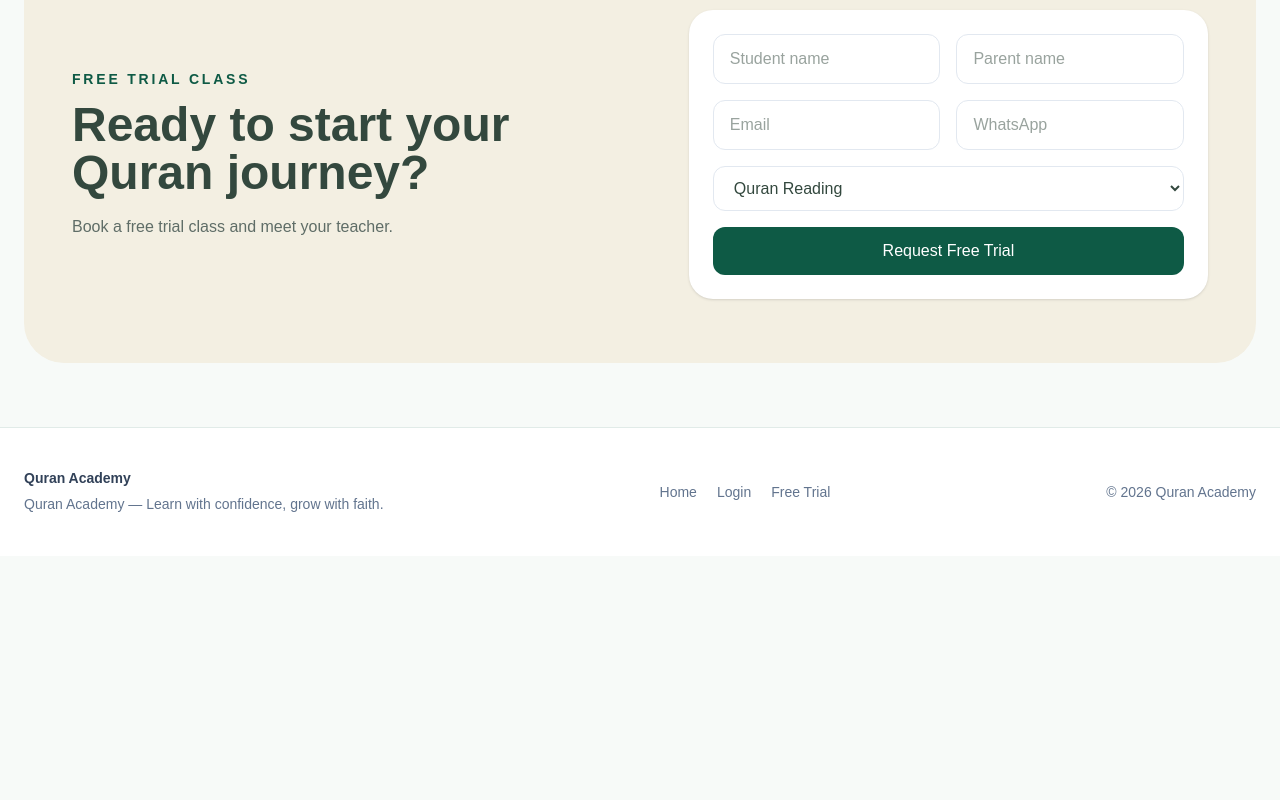
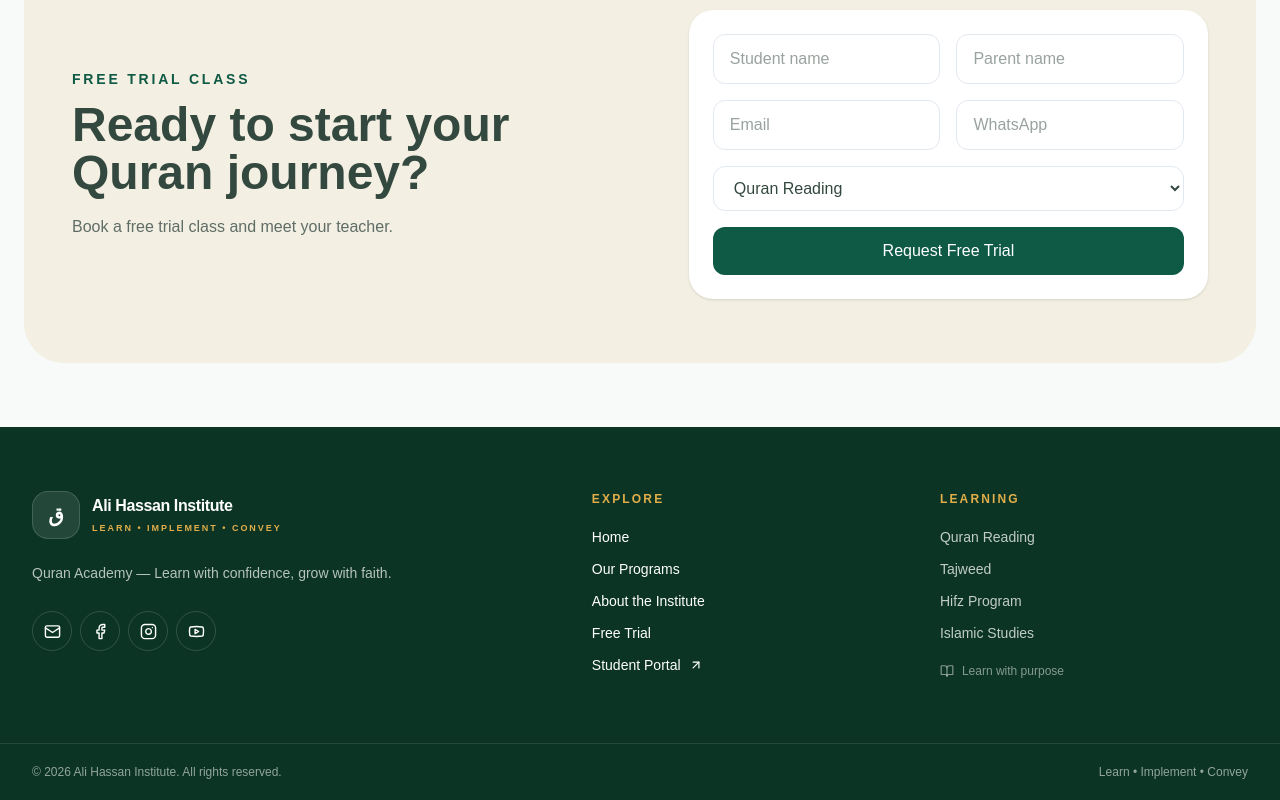
Before and after one commit to mawaisarain216/quranacedmy, a Next.js app: page / in a window 1280 px wide. Shown: the part 2831-3631 px from the top of the page. Before the commit the page ends 3387 px from the top, so only its background shows below. Built offline with nearby package versions, Linux system fonts and the light colour scheme; no server answers; the database is empty.

Commit message:
feat: refine shared AHI global footer

```diff
--- a/src/components/site-footer.tsx
+++ b/src/components/site-footer.tsx
@@ -1,19 +1,50 @@
 import Link from "next/link";
+import { ArrowUpRight, BookOpen, Facebook, Instagram, Mail, Youtube } from "lucide-react";
 
 export function SiteFooter({ text }: { text: string }) {
   return (
-    <footer className="border-t border-[var(--border)] bg-white">
-      <div className="mx-auto flex max-w-7xl flex-col gap-5 px-6 py-10 text-sm text-slate-500 sm:flex-row sm:items-center sm:justify-between">
-        <div>
-          <p className="font-semibold text-slate-700">Quran Academy</p>
-          <p className="mt-1 max-w-md leading-6">{text}</p>
+    <footer className="bg-[var(--ahi-deep)] text-white">
+      <div className="mx-auto grid max-w-7xl gap-10 px-6 py-14 sm:px-8 lg:grid-cols-[1.35fr_.8fr_.8fr] lg:py-16">
+        <div className="max-w-md">
+          <Link href="/" className="inline-flex items-center gap-3" aria-label="Ali Hassan Institute home">
+            <span className="flex h-12 w-12 items-center justify-center rounded-2xl border border-white/15 bg-white/10 text-xl font-semibold text-white">ق</span>
+            <span>
+              <strong className="block text-base tracking-tight">Ali Hassan Institute</strong>
+              <small className="mt-1 block text-[9px] font-semibold uppercase tracking-[0.22em] text-[var(--ahi-gold-light)]">Learn • Implement • Convey</small>
+            </span>
+          </Link>
+          <p className="mt-5 text-sm leading-7 text-white/70">{text}</p>
+          <div className="mt-6 flex items-center gap-2">
+            <a href="mailto:info@alihassaninstitute.com" aria-label="Email Ali Hassan Institute" className="flex h-10 w-10 items-center justify-center rounded-full border border-white/15 text-white/80 transition hover:border-[var(--ahi-gold)] hover:text-[var(--ahi-gold-light)]"><Mail size={17} /></a>
+            <a href="#" aria-label="Facebook" className="flex h-10 w-10 items-center justify-center rounded-full border border-white/15 text-white/80 transition hover:border-[var(--ahi-gold)] hover:text-[var(--ahi-gold-light)]"><Facebook size={17} /></a>
+            <a href="#" aria-label="Instagram" className="flex h-10 w-10 items-center justify-center rounded-full border border-white/15 text-white/80 transition hover:border-[var(--ahi-gold)] hover:text-[var(--ahi-gold-light)]"><Instagram size={17} /></a>
+            <a href="#" aria-label="YouTube" className="flex h-10 w-10 items-center justify-center rounded-full border border-white/15 text-white/80 transition hover:border-[var(--ahi-gold)] hover:text-[var(--ahi-gold-light)]"><Youtube size={17} /></a>
+          </div>
         </div>
-        <nav aria-label="Footer navigation" className="flex flex-wrap gap-x-5 gap-y-2">
-          <Link href="/" className="hover:text-[var(--green)]">Home</Link>
-          <Link href="/login" className="hover:text-[var(--green)]">Login</Link>
-          <Link href="#trial" className="hover:text-[var(--green)]">Free Trial</Link>
+
+        <nav aria-label="Quick links" className="grid content-start gap-3">
+          <h2 className="mb-2 text-xs font-bold uppercase tracking-[0.18em] text-[var(--ahi-gold-light)]">Explore</h2>
+          <Link href="/" className="text-sm text-white/75 transition hover:text-white">Home</Link>
+          <Link href="#programs" className="text-sm text-white/75 transition hover:text-white">Our Programs</Link>
+          <Link href="#why" className="text-sm text-white/75 transition hover:text-white">About the Institute</Link>
+          <Link href="#trial" className="text-sm text-white/75 transition hover:text-white">Free Trial</Link>
+          <Link href="/login" className="inline-flex items-center gap-2 text-sm text-white/75 transition hover:text-white">Student Portal <ArrowUpRight size={14} /></Link>
         </nav>
-        <p>© {new Date().getFullYear()} Quran Academy</p>
+
+        <div className="grid content-start gap-3">
+          <h2 className="mb-2 text-xs font-bold uppercase tracking-[0.18em] text-[var(--ahi-gold-light)]">Learning</h2>
+          <p className="text-sm text-white/75">Quran Reading</p>
+          <p className="text-sm text-white/75">Tajweed</p>
+          <p className="text-sm text-white/75">Hifz Program</p>
+          <p className="text-sm text-white/75">Islamic Studies</p>
+          <div className="mt-2 inline-flex items-center gap-2 text-xs text-white/50"><BookOpen size={14} /> Learn with purpose</div>
+        </div>
+      </div>
+      <div className="border-t border-white/10">
+        <div className="mx-auto flex max-w-7xl flex-col gap-2 px-6 py-5 text-xs text-white/55 sm:flex-row sm:items-center sm:justify-between sm:px-8">
+          <p>© {new Date().getFullYear()} Ali Hassan Institute. All rights reserved.</p>
+          <p>Learn • Implement • Convey</p>
+        </div>
       </div>
     </footer>
   );
```
